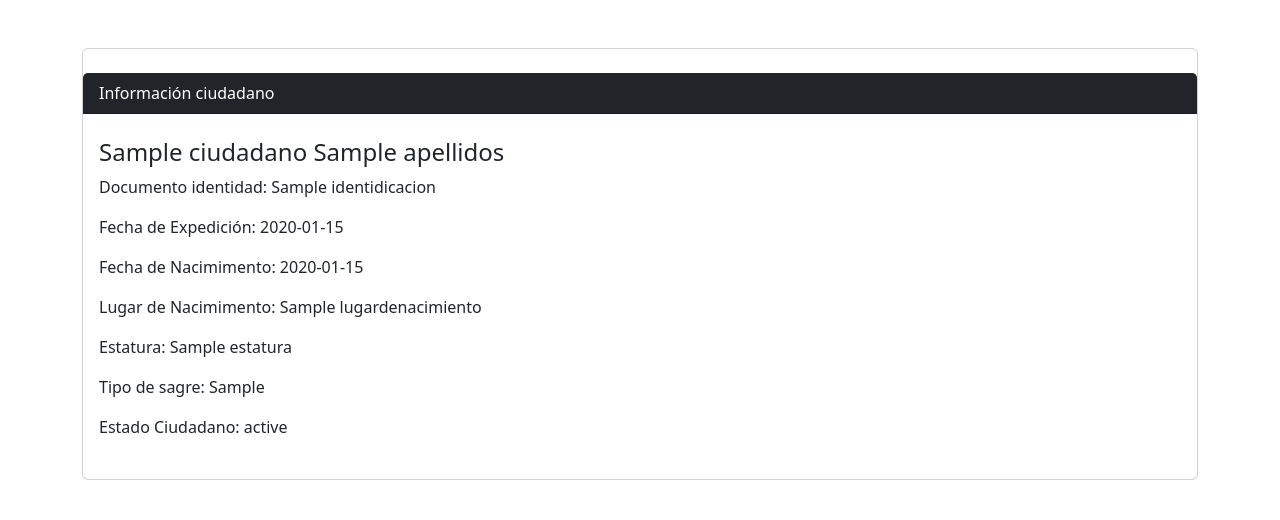
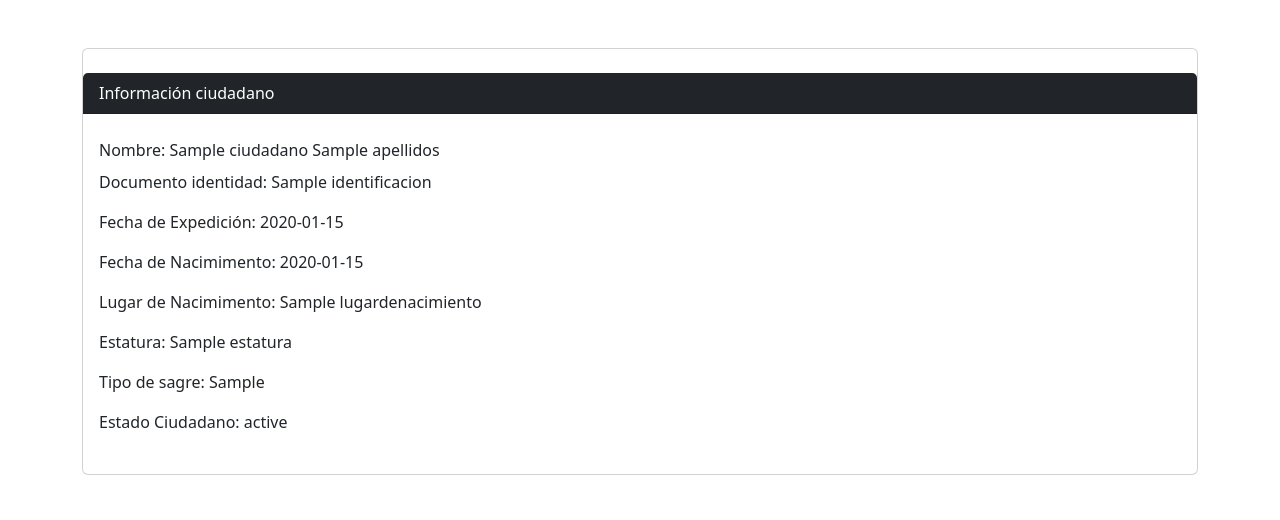
Before and after one commit to Sttiven09/registraduria, a Django app: template consultaciudadanoApp/templates/mostrar_ciudadano.html in a window 1280 px wide. Shown: the part 56-576 px from the top of the page. Run offline with Django 4.2, Linux system fonts and the light colour scheme; the template is opened without the code that fills it: most values are stand-ins (such as "Sample title", 1, 10 or a date in 2020).

Commit message:
arreglando vistamostrar ciudadano

```diff
--- a/consultaciudadanoApp/templates/mostrar_ciudadano.html
+++ b/consultaciudadanoApp/templates/mostrar_ciudadano.html
@@ -7,10 +7,10 @@
     <div class="card-header text-bg-dark p-3 mb-2 py-2">
     Información ciudadano
     </div>
-    {% for ciudadano in ciudadanos %}
+
     <div class="card-body">
-    <h4 class="card-title" id="nombre">{{ciudadano.nombres}} {{ciudadano.apellidos}}</h4>
-    <p class="card-text" id="identificacion">Documento identidad: {{ciudadano.identidicacion}}</p>
+    <p class="card-title">Nombre: {{ciudadano.nombres}} {{ciudadano.apellidos}}</p>
+    <p class="card-text" >Documento identidad: {{ciudadano.identificacion}}</p>
     <p class="card-text" id="fechadeexpedicion" >Fecha de Expedición: {{ciudadano.fechasdeexpedicion}}</p>
     <p class="card-text" id="fechadenacimiento">Fecha de Nacimimento: {{ciudadano.fechadenacimiento}}</p>
     <p class="card-text" id="lugardenacimiento" >Lugar de Nacimimento: {{ciudadano.lugardenacimiento}}</p>
@@ -18,7 +18,7 @@
     <p class="card-text" id="rh" > Tipo de sagre: {{ciudadano.id_rh}}</p>
     <p class="card-text" id="estado">Estado Ciudadano: {{ciudadano.id_estado}} </p>
     </div>
-    {% endfor %}
+
 </div>
 </main>
 {% endblock %}
```
